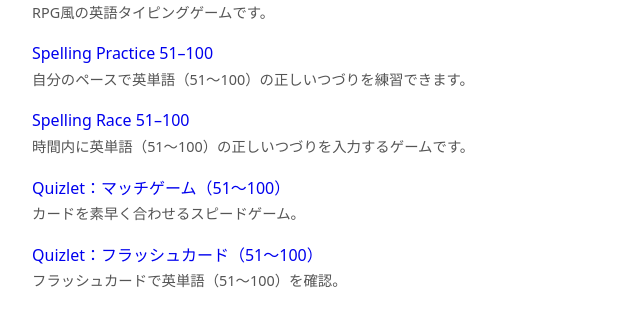
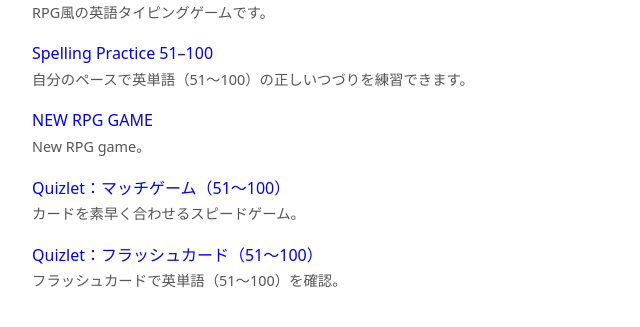
Before and after one commit to vexavi/3rd-year-directory-51-100, a plain HTML site: page index.html in a window 1280 px wide. Shown: the part 115-442 px from the top of the page, without its empty margins (0-640 px from the left). Drawn offline with Linux system fonts and the light colour scheme.

Commit message:
Change RPG game link and update description
Updated link and description for the RPG game section.

```diff
--- a/index.html
+++ b/index.html
@@ -48,10 +48,10 @@
       <span class="desc">自分のペースで英単語（51〜100）の正しいつづりを練習できます。</span>
     </li>
     <li>
-      <a href="https://vexavi.github.io/3rd-year-vocab-51-100/" target="_blank" rel="noopener">
-        Spelling Race 51–100
+      <a href="https://vexavi.github.io/3nenseiexpansion/" target="_blank" rel="noopener">
+        NEW RPG GAME
       </a><br />
-      <span class="desc">時間内に英単語（51〜100）の正しいつづりを入力するゲームです。</span>
+      <span class="desc">New RPG game。</span>
     </li>
     <li>
       <a href="https://quizlet.com/1121148667/match" target="_blank" rel="noopener">
```
